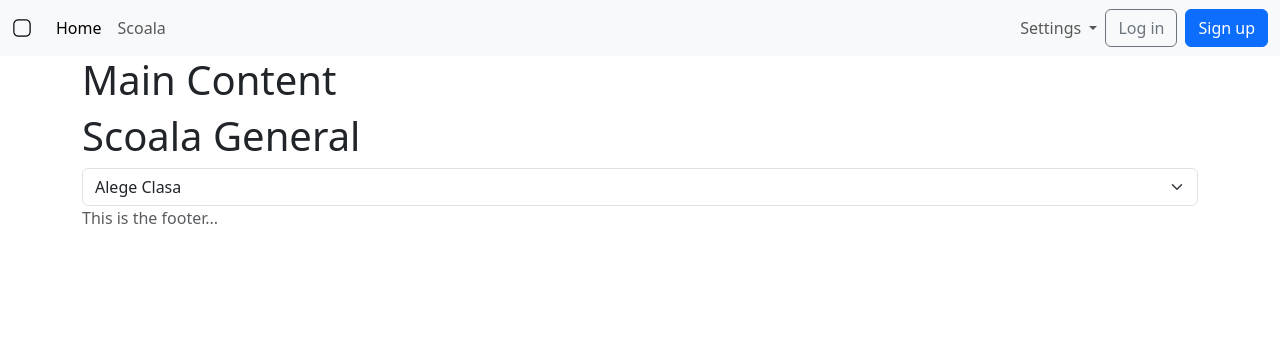
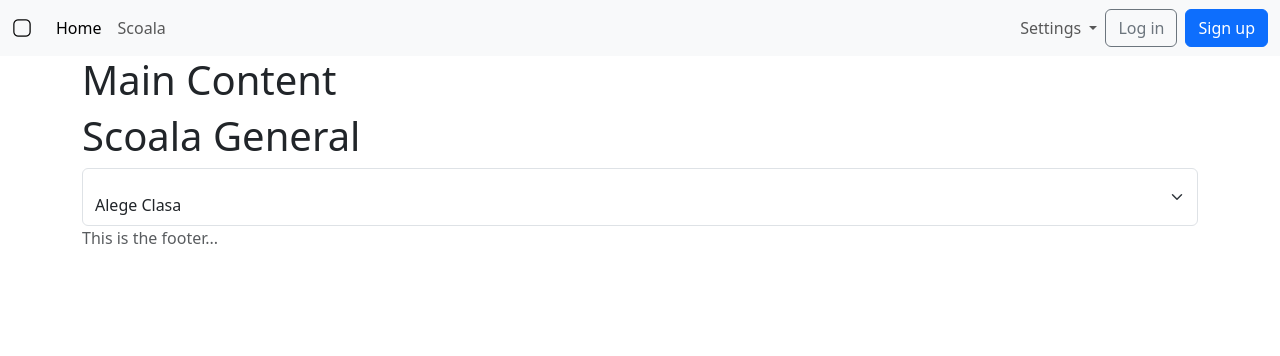
Before and after one commit to AurelianAM/scoala, a Django app: page /scoala/ in a window 1280 px wide. Shown: the top 356 px of the page. Run offline with Django 4.2, Linux system fonts and the light colour scheme; data that the repository does not hold is empty.

Commit message:
floating select

```diff
--- a/scoala/templates/scoalaGeneral.html
+++ b/scoala/templates/scoalaGeneral.html
@@ -6,7 +6,7 @@
 {% block content %}
     <h1>Scoala General</h1>
 
-    <form id="alegeClasaForm" method="post">
+    <form id="alegeClasaForm" method="post" class="form-floating">
         {% csrf_token %}
         <select name="clasa" onchange="submitClasa()" class="form-select" aria-label=".form-select">
             <option selected>Alege Clasa</option>
```
